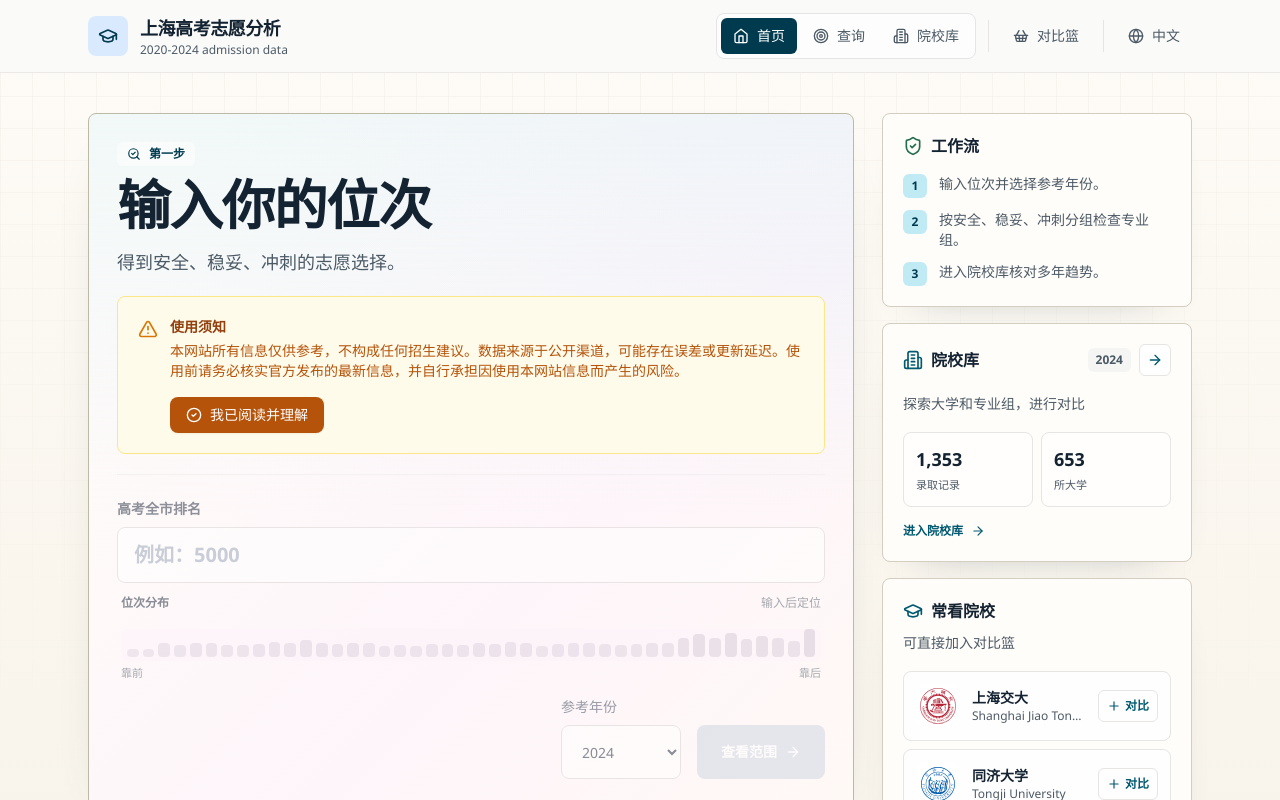
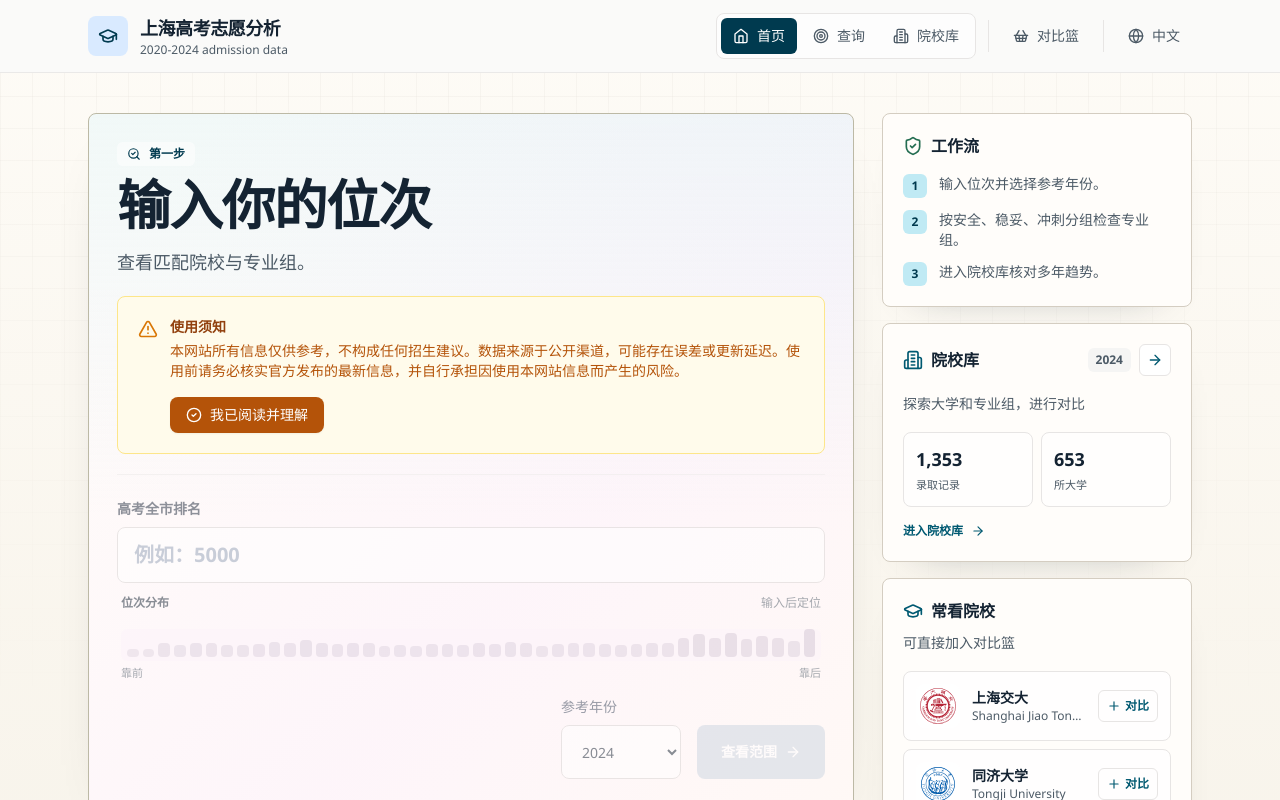
Before and after one commit to 666keke/Shanghai-Gaokao, a Next.js app: page / in a window 1280 px wide. Shown: the top 800 px of the page. Built offline with nearby package versions, Linux system fonts and the light colour scheme.

Commit message:
refine readme

```diff
--- a/app/HomePageClient.tsx
+++ b/app/HomePageClient.tsx
@@ -138,7 +138,7 @@ export default function HomePageClient({ data }: HomePageClientProps) {
                   </h1>
                   <p className="mt-4 max-w-2xl text-base leading-7 text-[color:var(--ink-soft)] sm:text-lg">
                     {isChinese
-                      ? '得到安全、稳妥、冲刺的志愿选择。'
+                      ? '查看匹配院校与专业组。'
                       : 'Start with eligible major groups, then sort choices by safe, steady, and reach.'}
                   </p>
                 </div>
```
Also changed, not shown: 2 other files (tests, documents, lock files or other folders).
